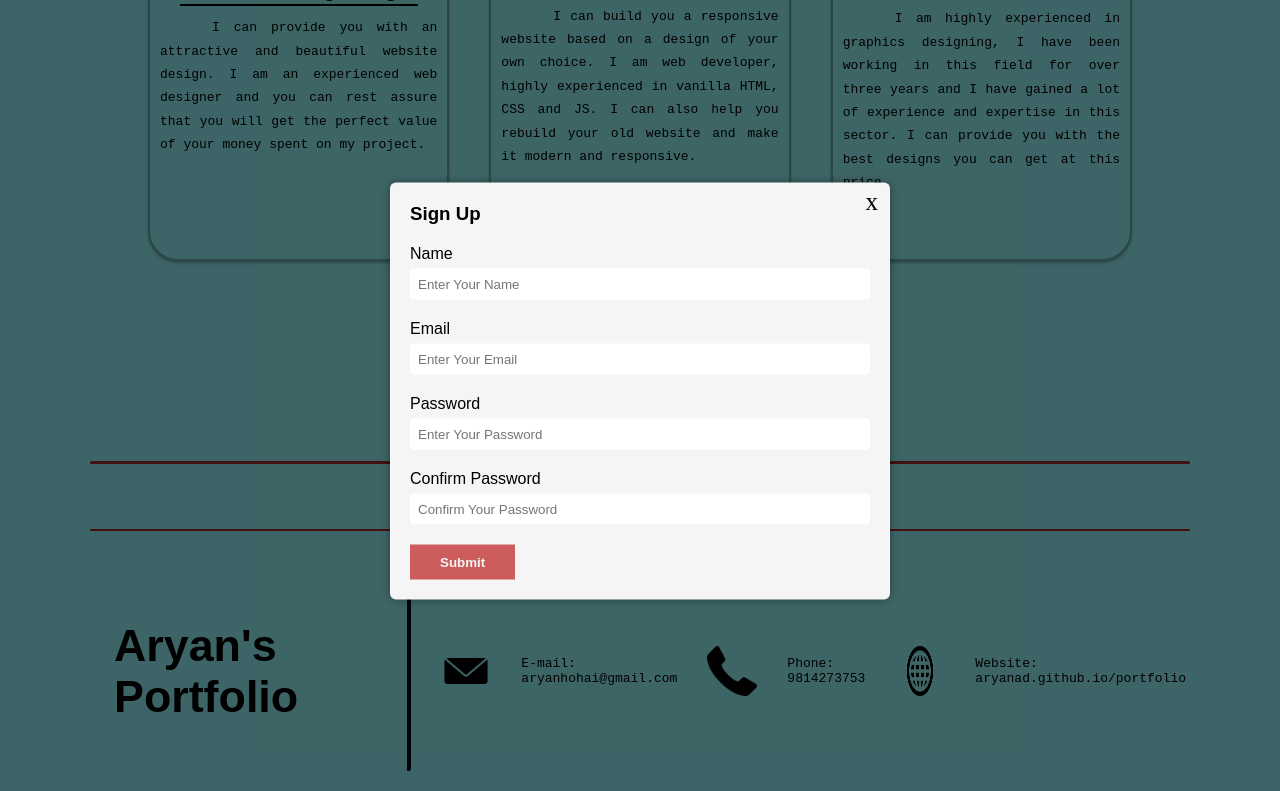
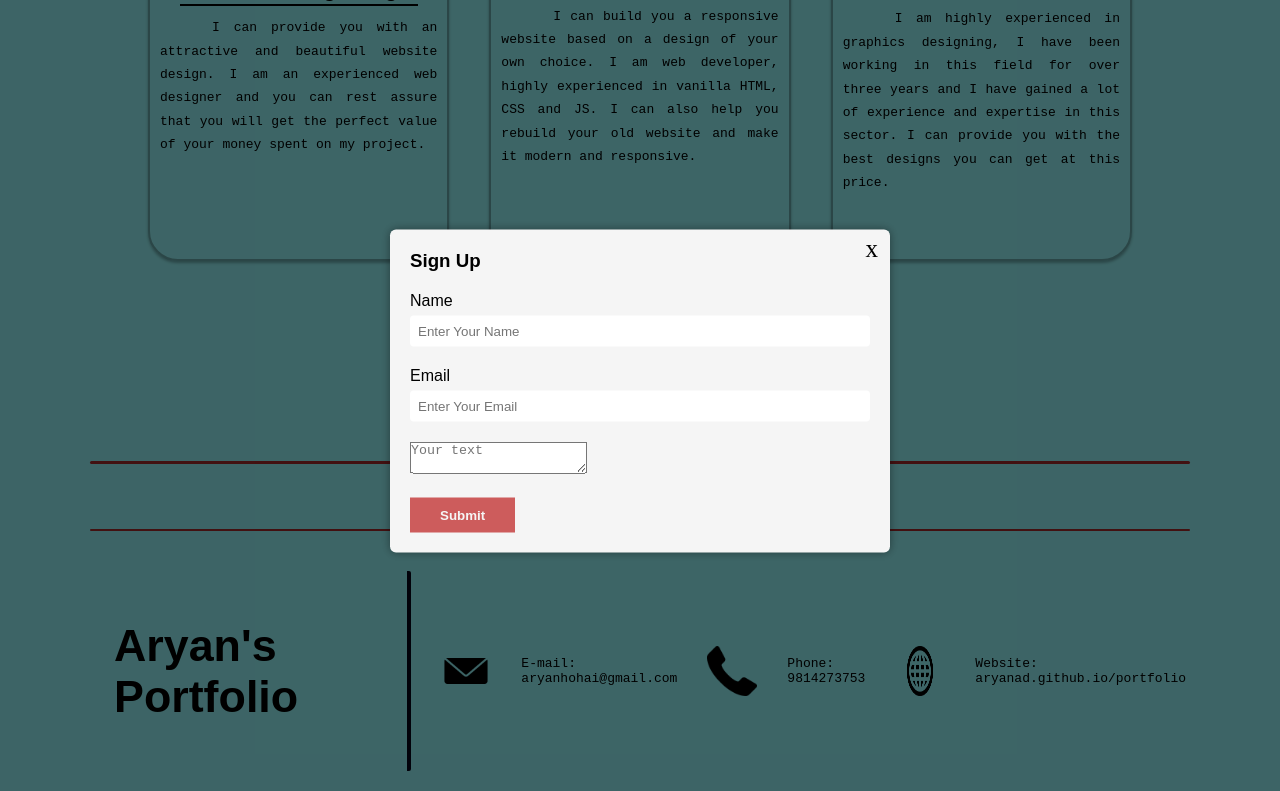
Before and after one commit to AryanAD/portfolio, a plain HTML site: page index.html in a window 1280 px wide. Both pictures are taken after a click on the button "Contact Me". Shown: the part 1983-2774 px from the top of the page. Drawn offline with Linux system fonts and the light colour scheme.

Commit message:
index.html

```diff
--- a/index.html
+++ b/index.html
@@ -125,14 +125,8 @@
                                     <input type="text" id="email" placeholder="Enter Your Email" class="form-input">
                                 </div>
                                 <div>
-                                    <label for="password">Password</label>
-                                    <input type="text" id="password" placeholder="Enter Your Password"
-                                        class="form-input">
-                                </div>
-                                <div>
-                                    <label for="password2">Confirm Password</label>
-                                    <input type="text" id="password2" placeholder="Confirm Your Password"
-                                        class="form-input">
+                                    <textarea placeholder="Your text" maxlength="10000" id="field" name="field"
+                                        data-name="field" required="" class="contacts-textarea w-input"></textarea>
                                 </div>
                                 <input id="sub" type="submit" value="Submit" class="submit-btn">
                             </form>
```
